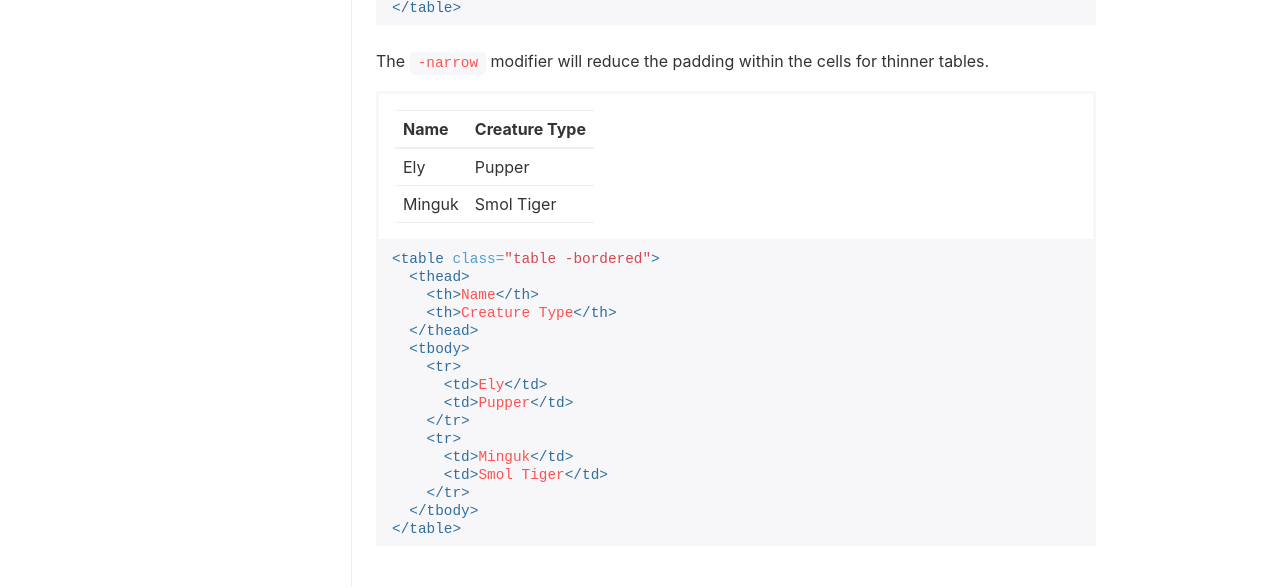
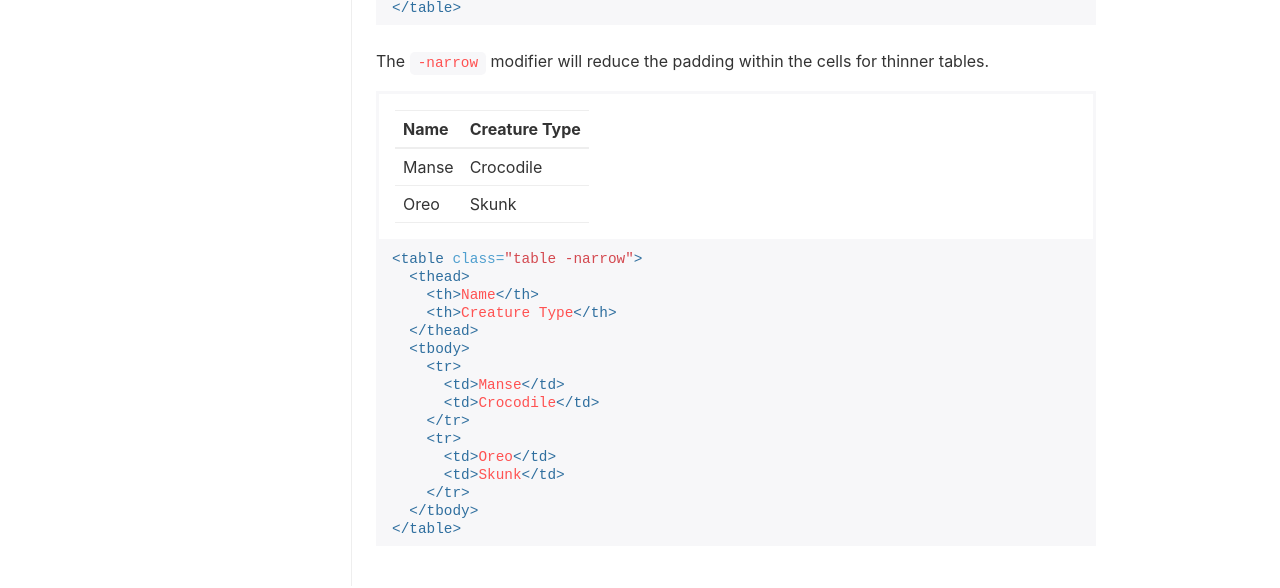
Before and after one commit to CuttingedgeDev/corgi-, a Jekyll site: the page built from docs/_documentation/tables.md, in a window 1280 px wide. Shown: the part 1472-2060 px from the top of the page. Built offline with Jekyll 4.4.1, drawn with Linux system fonts in a browser that asks for light colours.

Commit message:
Fixes copy-pasted code in docs lel

```diff
--- a/docs/_documentation/tables.md
+++ b/docs/_documentation/tables.md
@@ -112,31 +112,31 @@ The `-narrow` modifier will reduce the padding within the cells for thinner tabl
       </thead>
       <tbody>
         <tr>
-          <td>Ely</td>
-          <td>Pupper</td>
+          <td>Manse</td>
+          <td>Crocodile</td>
         </tr>
         <tr>
-          <td>Minguk</td>
-          <td>Smol Tiger</td>
+          <td>Oreo</td>
+          <td>Skunk</td>
         </tr>
       </tbody>
     </table>
   </div>
 </div>
 {% highlight html %}
-<table class="table -bordered">
+<table class="table -narrow">
   <thead>
     <th>Name</th>
     <th>Creature Type</th>
   </thead>
   <tbody>
     <tr>
-      <td>Ely</td>
-      <td>Pupper</td>
+      <td>Manse</td>
+      <td>Crocodile</td>
     </tr>
     <tr>
-      <td>Minguk</td>
-      <td>Smol Tiger</td>
+      <td>Oreo</td>
+      <td>Skunk</td>
     </tr>
   </tbody>
 </table>
```
